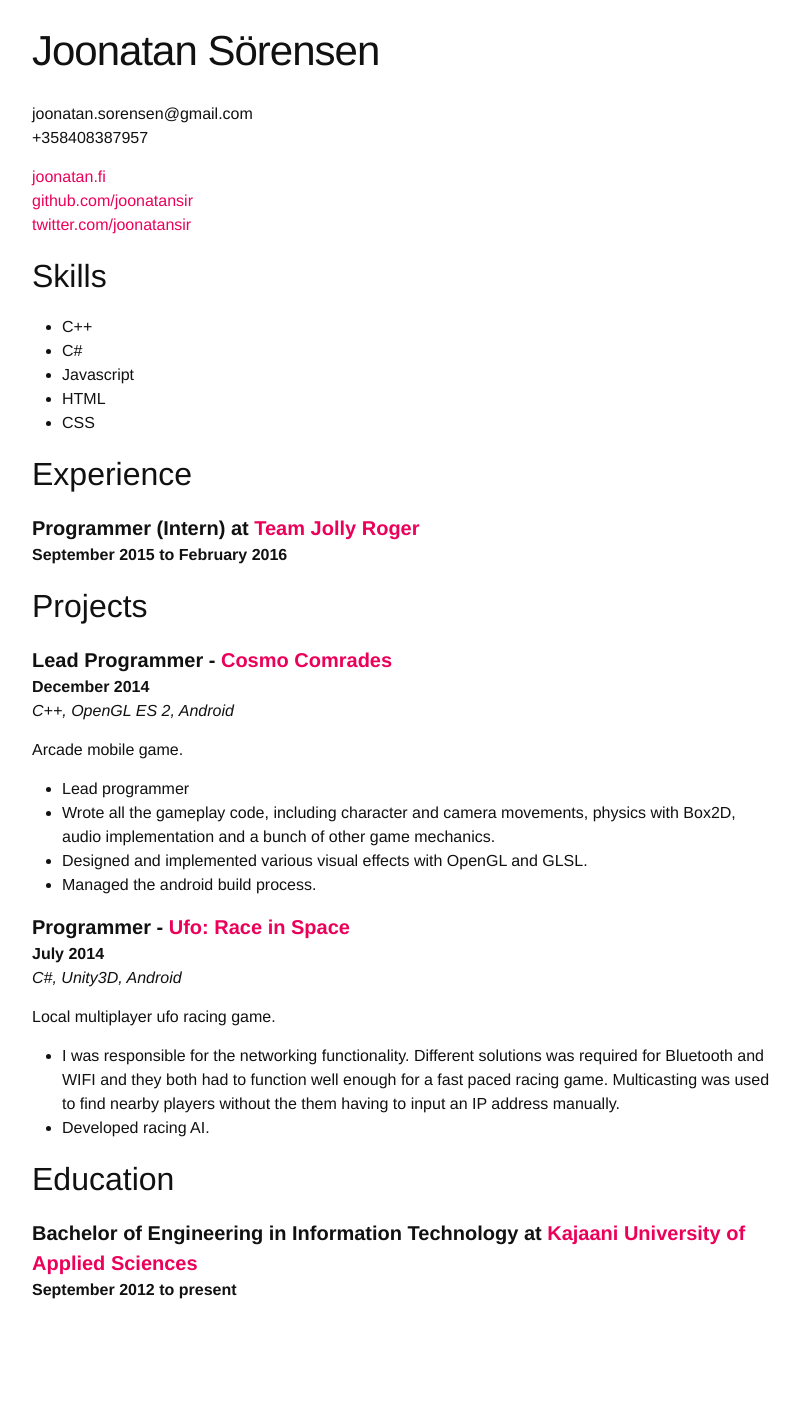
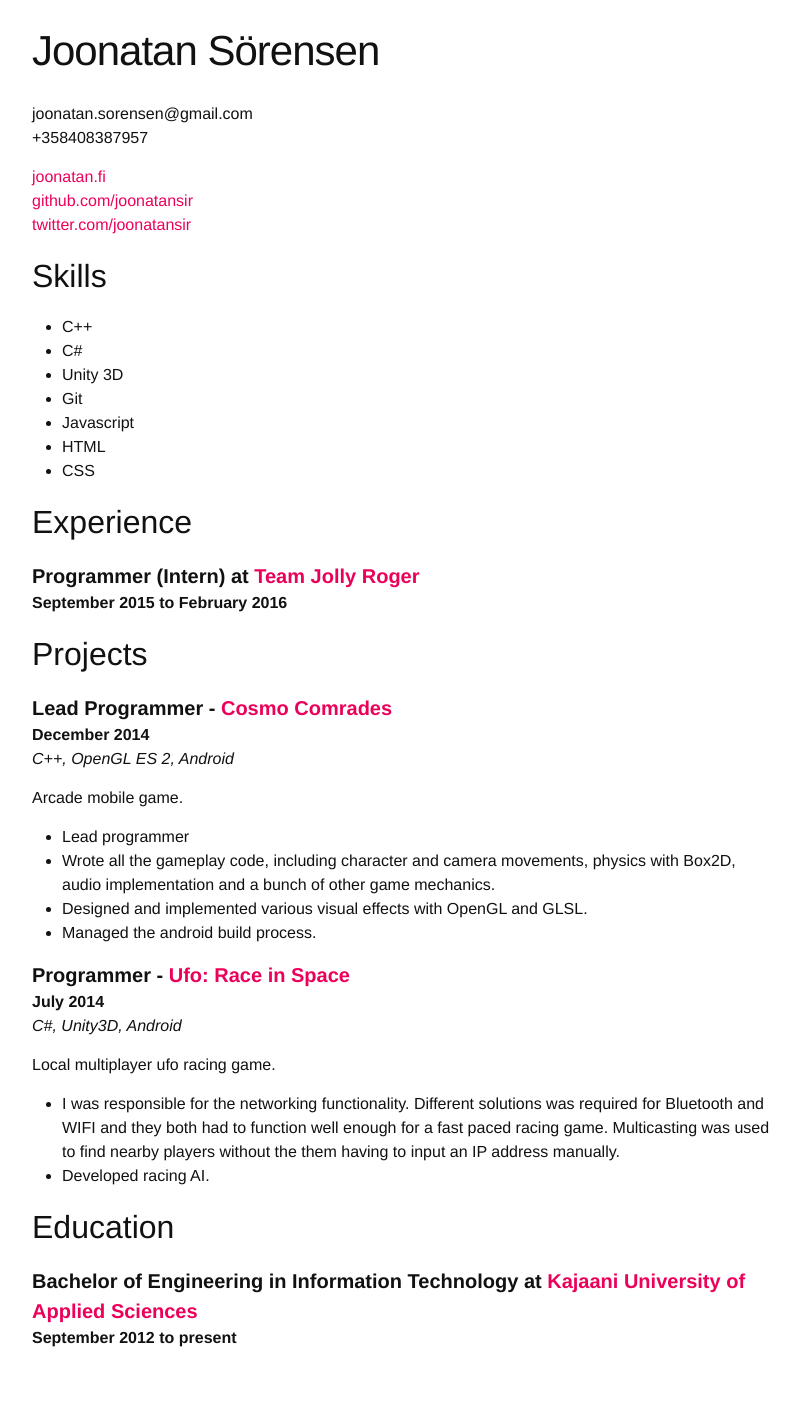
Before and after one commit to joonatansir/joonatansir.github.io, a Jekyll site: the page built from resume.md, in a window 1280 px wide. Shown: the whole page, without its empty margins (238-1038 px from the left). Built offline with Jekyll 4.4.1, drawn with Linux system fonts in a browser that asks for light colours; before the commit the page ends 1362 px from its top, so only the background shows below that.

Commit message:
Added some skills

```diff
--- a/resume.md
+++ b/resume.md
@@ -14,6 +14,8 @@ joonatan.sorensen@gmail.com
 
 * C++
 * C#
+* Unity 3D
+* Git
 * Javascript
 * HTML
 * CSS
```
